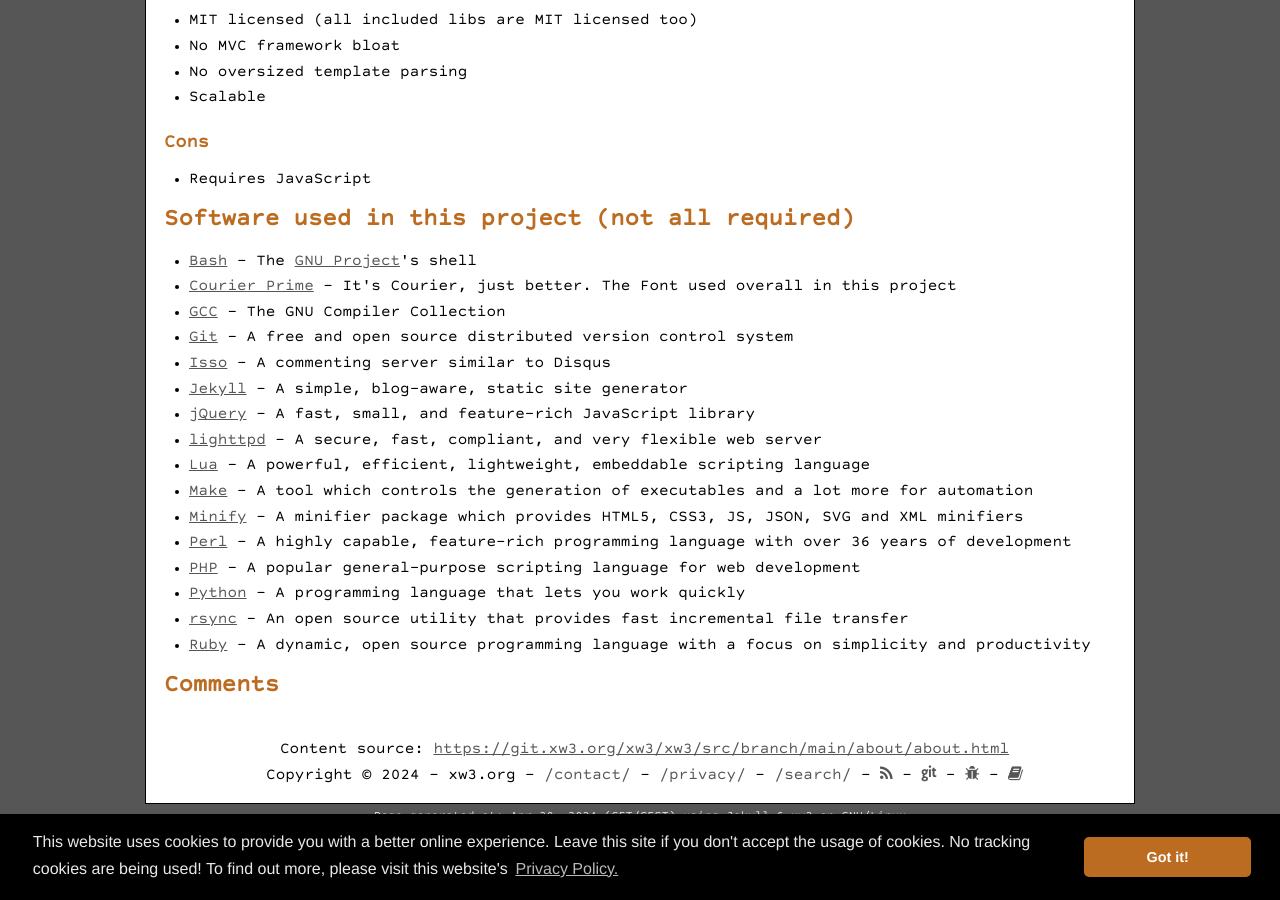
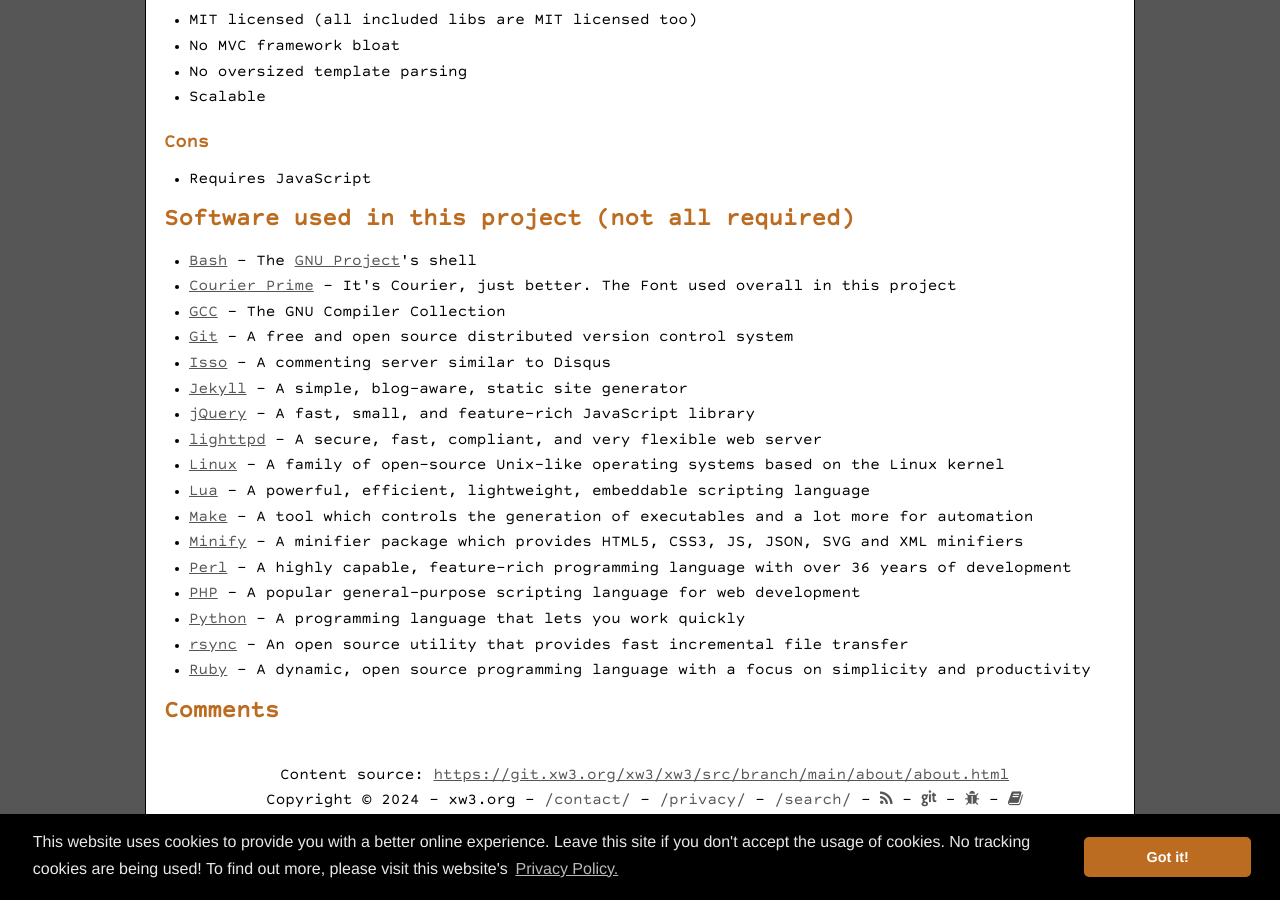
Before and after one commit to hanez/xw3, a Jekyll site: the page built from about/about.html, in a window 1280 px wide and 900 px high, scrolled down 959 px. Built offline with Jekyll 4.4.1, drawn with Linux system fonts in a browser that asks for light colours; comment, search, counter and statistics services are not loaded.

Commit message:
Added Linux to about page.

```diff
--- a/_layouts/default.html
+++ b/_layouts/default.html
@@ -21,7 +21,7 @@
   <p style="text-align: center; color: #e8e8e8; font-size: 12px;">
   Page generated at: {{ site.time | date: "%b %-d, %Y" }} ({{ site.timezone }}) using Jekyll & xw3 on {{ site.os }}<br>
   Powered by: lighttpd <span id="cgi-lighttpd"></span> on Linux <span id="cgi-linux"></span><br>
-  Server uptime: <span id="cgi-uptime"></span>
+  Server uptime: <span id="cgi-uptime">NULL</span>
   </p>
 
   <script>
@@ -33,7 +33,7 @@
   </script>
 
   <script src="/js/cookieconsent.min.js" data-cfasync="false"></script>
-  <!-- Source for configuration: https://www.osano.com/cookieconsent/download/ - https://www.osano.com/cookieconsent/documentation/compliance/ -->
+  <!-- Source for documentation and download: https://www.osano.com/cookieconsent/download/ - https://www.osano.com/cookieconsent/documentation/compliance/ -->
   <script>window.cookieconsent.initialise({"palette":{"popup":{"background":"#000","text":"#e8e8e8"},"button":{"background":"#bc6c21"}},"theme":"classic","position":"bottom","static":false,"content":{"message":"{{ site.cookiebanner_text }}  ","dismiss":"{{ site.cookiebanner_dismiss_text }}","link":"{{ site.cookiebanner_link_text }}.","href":"{{ site.cookiebanner_link }}"}});</script>
 
   </body>
--- a/about/about.html
+++ b/about/about.html
@@ -53,6 +53,7 @@
   <li><a href="https://jekyllrb.com/">Jekyll</a> - A simple, blog-aware, static site generator</li>
   <li><a href="https://jquery.com/">jQuery</a> - A fast, small, and feature-rich JavaScript library</li>
   <li><a href="https://www.lighttpd.net/">lighttpd</a> - A secure, fast, compliant, and very flexible web server</li>
+  <li><a href="https://www.kernel.org/">Linux</a> - A family of open-source Unix-like operating systems based on the Linux kernel</li>
   <li><a href="https://www.lua.org/">Lua</a> - A powerful, efficient, lightweight, embeddable scripting language</li>
   <li><a href="https://www.gnu.org/software/make/">Make</a> - A tool which controls the generation of executables and a lot more for automation</li>
   <li><a href="https://github.com/tdewolff/minify">Minify</a> - A minifier package which provides HTML5, CSS3, JS, JSON, SVG and XML minifiers</li>
```
